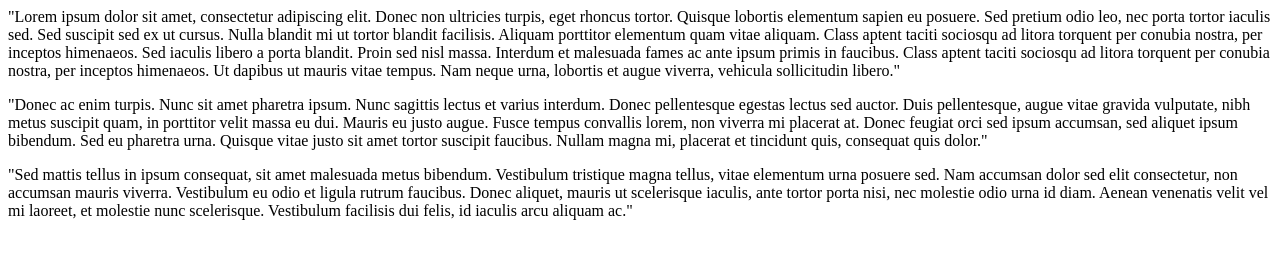
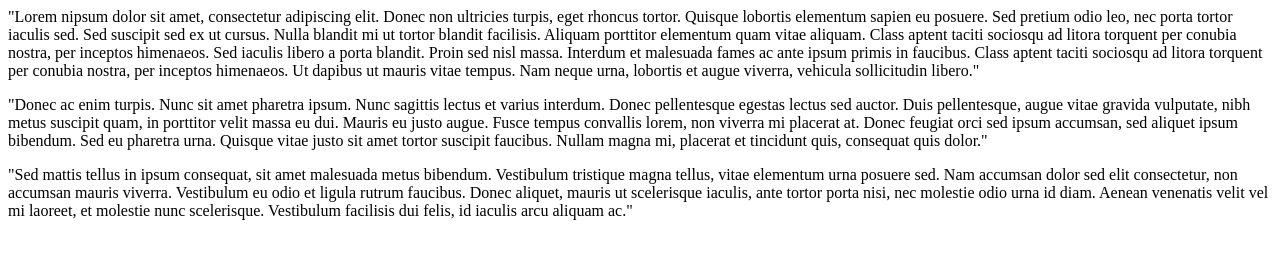
Before and after one commit to MohammedMajid88/git-collab, a plain HTML site: page index.html in a window 1280 px wide. Drawn offline with Linux system fonts and the light colour scheme.

Commit message:
change paragraph 1

```diff
--- a/index.html
+++ b/index.html
@@ -6,7 +6,7 @@
     <link rel="stylesheet" href="style.css">
   </head>
   <body>
-      <p>"Lorem ipsum dolor sit amet, consectetur adipiscing elit.
+      <p>"Lorem nipsum dolor sit amet, consectetur adipiscing elit.
           Donec non ultricies turpis, eget rhoncus tortor.
           Quisque lobortis elementum sapien eu posuere.
            Sed pretium odio leo, nec porta tortor iaculis sed.
```
